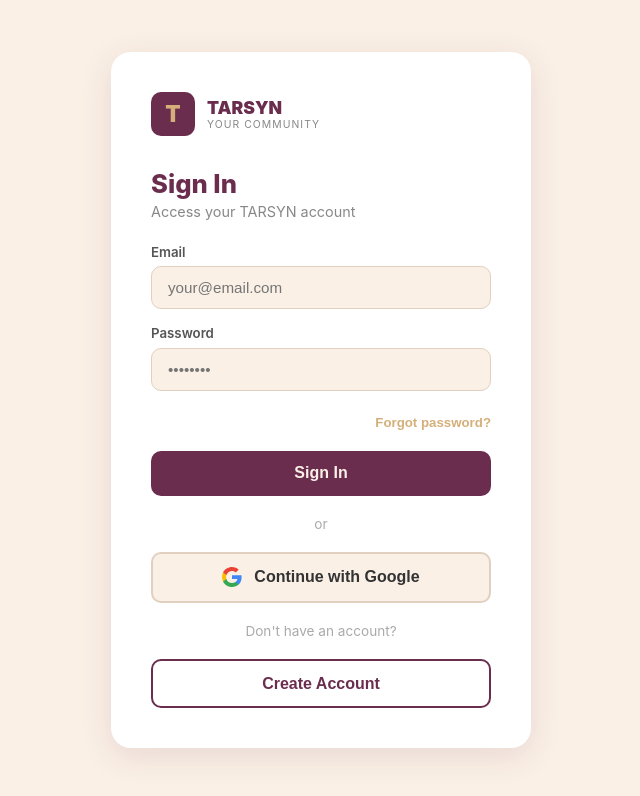
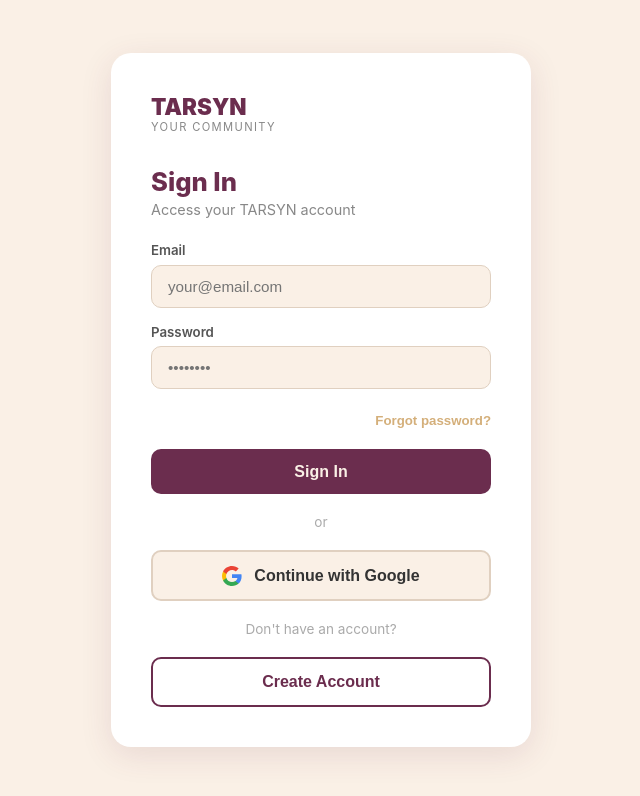
Before and after one commit to Rachelejr/tarsyn-app, a Next.js app: page /login in a window 1280 px wide. Shown: the top 796 px of the page, without its empty margins (319-959 px from the left). Built offline with nearby package versions, Linux system fonts and the light colour scheme.

Commit message:
Clean login - no T icon, 2FA email

```diff
--- a/src/app/login/page.tsx
+++ b/src/app/login/page.tsx
@@ -17,7 +17,6 @@ export default function LoginPage() {
   const [userId, setUserId] = useState('');
   const [userEmail, setUserEmail] = useState('');
   const [resendMsg, setResendMsg] = useState('');
-  const [otpDisplay, setOtpDisplay] = useState('');
 
   const redirectByRole = async (uid: string, uEmail: string) => {
     const mq = query(collection(db, 'members'), where('email', '==', uEmail));
@@ -36,7 +35,6 @@ export default function LoginPage() {
     const otp = generateOTP();
     const expires = Date.now() + 10 * 60 * 1000;
     await setDoc(doc(db, 'otp_codes', uid), { otp, expires, email: uEmail });
-    setOtpDisplay(otp);
     try {
       await fetch('/api/auth/send-2fa', {
         method: 'POST',
@@ -137,41 +135,10 @@ export default function LoginPage() {
     }
   };
 
-  const pageStyle: React.CSSProperties = {
-    minHeight: '100vh',
-    background: '#FAF0E6',
-    display: 'flex',
-    alignItems: 'center',
-    justifyContent: 'center',
-    padding: '1rem',
-    fontFamily: 'Inter, sans-serif',
-  };
-
-  const cardStyle: React.CSSProperties = {
-    background: '#fff',
-    borderRadius: '20px',
-    padding: '2.5rem',
-    width: '100%',
-    maxWidth: '420px',
-    boxShadow: '0 8px 32px rgba(107,45,78,0.12)',
-  };
-
-  const inputStyle: React.CSSProperties = {
-    width: '100%',
-    padding: '0.75rem 1rem',
-    border: '1.5px solid #E0D0C0',
-    borderRadius: '10px',
-    fontSize: '0.95rem',
-    background: '#FAF0E6',
-    color: '#333',
-    outline: 'none',
-    boxSizing: 'border-box',
-  };
-
   if (step === '2fa') {
     return (
-      <div style={pageStyle}>
-        <div style={{ ...cardStyle, textAlign: 'center' }}>
+      <div style={{ minHeight: '100vh', background: '#FAF0E6', display: 'flex', alignItems: 'center', justifyContent: 'center', padding: '1rem', fontFamily: 'Inter, sans-serif' }}>
+        <div style={{ background: '#fff', borderRadius: '20px', padding: '2.5rem', width: '100%', maxWidth: '420px', boxShadow: '0 8px 32px rgba(107,45,78,0.12)', textAlign: 'center' }}>
           <div style={{ fontSize: '3rem', marginBottom: '1rem' }}>
             {String.fromCodePoint(0x1F510)}
           </div>
@@ -181,14 +148,9 @@ export default function LoginPage() {
           <p style={{ color: '#888', fontSize: '0.9rem', margin: '0 0 0.25rem' }}>
             A 6-digit code was sent to
           </p>
-          <p style={{ color: '#6B2D4E', fontWeight: 700, margin: '0 0 1rem' }}>{userEmail}</p>
-
-          {otpDisplay && (
-            <div style={{ background: '#FFF8E7', border: '1px solid #D4AF7A', borderRadius: '10px', padding: '0.75rem', marginBottom: '1rem' }}>
-              <p style={{ margin: 0, fontSize: '0.82rem', color: '#888' }}>Your code (use if email not received)</p>
-              <p style={{ margin: '0.25rem 0 0', fontSize: '1.6rem', fontWeight: 900, color: '#6B2D4E', letterSpacing: '0.3em' }}>{otpDisplay}</p>
-            </div>
-          )}
+          <p style={{ color: '#6B2D4E', fontWeight: 700, margin: '0 0 1.5rem' }}>
+            {userEmail}
+          </p>
 
           {error && (
             <div style={{ background: '#F8D7DA', color: '#721C24', border: '1px solid #F5C6CB', borderRadius: '8px', padding: '0.75rem', fontSize: '0.88rem', marginBottom: '1rem' }}>
@@ -232,11 +194,14 @@ export default function LoginPage() {
             {loading ? 'Verifying...' : 'Verify & Sign In'}
           </button>
 
-          <button onClick={handleResend} style={{ background: 'none', border: 'none', color: '#D4AF7A', fontWeight: 600, cursor: 'pointer', fontSize: '0.88rem', marginBottom: '0.5rem', display: 'block', width: '100%' }}>
+          <button
+            onClick={handleResend}
+            style={{ background: 'none', border: 'none', color: '#D4AF7A', fontWeight: 600, cursor: 'pointer', fontSize: '0.88rem', marginBottom: '0.5rem', display: 'block', width: '100%' }}
+          >
             Resend code
           </button>
           <button
-            onClick={() => { setStep('login'); setCode(['', '', '', '', '', '']); setError(''); setOtpDisplay(''); }}
+            onClick={() => { setStep('login'); setCode(['', '', '', '', '', '']); setError(''); }}
             style={{ background: 'none', border: 'none', color: '#888', cursor: 'pointer', fontSize: '0.85rem' }}
           >
             Back to login
@@ -247,16 +212,12 @@ export default function LoginPage() {
   }
 
   return (
-    <div style={pageStyle}>
-      <div style={cardStyle}>
-        <div style={{ display: 'flex', alignItems: 'center', gap: '0.75rem', marginBottom: '2rem' }}>
-          <div style={{ width: '44px', height: '44px', background: '#6B2D4E', color: '#D4AF7A', borderRadius: '10px', display: 'flex', alignItems: 'center', justifyContent: 'center', fontWeight: 900, fontSize: '1.4rem' }}>
-            T
-          </div>
-          <div>
-            <p style={{ margin: 0, fontWeight: 900, fontSize: '1.1rem', color: '#6B2D4E' }}>TARSYN</p>
-            <p style={{ margin: 0, fontSize: '0.65rem', color: '#888', letterSpacing: '0.1em' }}>YOUR COMMUNITY</p>
-          </div>
+    <div style={{ minHeight: '100vh', background: '#FAF0E6', display: 'flex', alignItems: 'center', justifyContent: 'center', padding: '1rem', fontFamily: 'Inter, sans-serif' }}>
+      <div style={{ background: '#fff', borderRadius: '20px', padding: '2.5rem', width: '100%', maxWidth: '420px', boxShadow: '0 8px 32px rgba(107,45,78,0.12)' }}>
+
+        <div style={{ marginBottom: '2rem' }}>
+          <p style={{ margin: 0, fontWeight: 900, fontSize: '1.4rem', color: '#6B2D4E' }}>TARSYN</p>
+          <p style={{ margin: 0, fontSize: '0.7rem', color: '#888', letterSpacing: '0.12em' }}>YOUR COMMUNITY</p>
         </div>
 
         <h1 style={{ fontSize: '1.6rem', fontWeight: 800, color: '#6B2D4E', margin: '0 0 0.25rem' }}>Sign In</h1>
@@ -271,25 +232,51 @@ export default function LoginPage() {
         <form onSubmit={handleLogin}>
           <div style={{ marginBottom: '1rem' }}>
             <label style={{ display: 'block', fontSize: '0.83rem', fontWeight: 600, color: '#555', marginBottom: '0.4rem' }}>Email</label>
-            <input style={inputStyle} type="email" placeholder="your@email.com" value={email} onChange={e => setEmail(e.target.value)} required />
+            <input
+              style={{ width: '100%', padding: '0.75rem 1rem', border: '1.5px solid #E0D0C0', borderRadius: '10px', fontSize: '0.95rem', background: '#FAF0E6', color: '#333', outline: 'none', boxSizing: 'border-box' }}
+              type="email"
+              placeholder="your@email.com"
+              value={email}
+              onChange={e => setEmail(e.target.value)}
+              required
+            />
           </div>
           <div style={{ marginBottom: '1.25rem' }}>
             <label style={{ display: 'block', fontSize: '0.83rem', fontWeight: 600, color: '#555', marginBottom: '0.4rem' }}>Password</label>
-            <input style={inputStyle} type="password" placeholder="••••••••" value={password} onChange={e => setPassword(e.target.value)} required />
+            <input
+              style={{ width: '100%', padding: '0.75rem 1rem', border: '1.5px solid #E0D0C0', borderRadius: '10px', fontSize: '0.95rem', background: '#FAF0E6', color: '#333', outline: 'none', boxSizing: 'border-box' }}
+              type="password"
+              placeholder="••••••••"
+              value={password}
+              onChange={e => setPassword(e.target.value)}
+              required
+            />
           </div>
           <div style={{ textAlign: 'right', marginBottom: '1.25rem' }}>
-            <button type="button" style={{ background: 'none', border: 'none', color: '#D4AF7A', fontSize: '0.83rem', fontWeight: 600, cursor: 'pointer' }} onClick={() => router.push('/forgot-password')}>
+            <button
+              type="button"
+              style={{ background: 'none', border: 'none', color: '#D4AF7A', fontSize: '0.83rem', fontWeight: 600, cursor: 'pointer' }}
+              onClick={() => router.push('/forgot-password')}
+            >
               Forgot password?
             </button>
           </div>
-          <button type="submit" disabled={loading} style={{ width: '100%', padding: '0.85rem', background: '#6B2D4E', color: '#FAF0E6', border: 'none', borderRadius: '10px', fontSize: '1rem', fontWeight: 700, cursor: 'pointer', opacity: loading ? 0.7 : 1 }}>
+          <button
+            type="submit"
+            disabled={loading}
+            style={{ width: '100%', padding: '0.85rem', background: '#6B2D4E', color: '#FAF0E6', border: 'none', borderRadius: '10px', fontSize: '1rem', fontWeight: 700, cursor: 'pointer', opacity: loading ? 0.7 : 1 }}
+          >
             {loading ? 'Signing in...' : 'Sign In'}
           </button>
         </form>
 
         <div style={{ textAlign: 'center', margin: '1.25rem 0', color: '#aaa', fontSize: '0.85rem' }}>or</div>
 
-        <button onClick={handleGoogle} disabled={loading} style={{ width: '100%', padding: '0.85rem', background: '#FAF0E6', color: '#333', border: '2px solid #E0D0C0', borderRadius: '10px', fontSize: '1rem', fontWeight: 600, cursor: 'pointer', display: 'flex', alignItems: 'center', justifyContent: 'center', gap: '0.75rem' }}>
+        <button
+          onClick={handleGoogle}
+          disabled={loading}
+          style={{ width: '100%', padding: '0.85rem', background: '#FAF0E6', color: '#333', border: '2px solid #E0D0C0', borderRadius: '10px', fontSize: '1rem', fontWeight: 600, cursor: 'pointer', display: 'flex', alignItems: 'center', justifyContent: 'center', gap: '0.75rem' }}
+        >
           <svg width="20" height="20" viewBox="0 0 18 18">
             <path fill="#4285F4" d="M17.64 9.2c0-.637-.057-1.251-.164-1.84H9v3.481h4.844c-.209 1.125-.843 2.078-1.796 2.717v2.258h2.908c1.702-1.567 2.684-3.874 2.684-6.615z" />
             <path fill="#34A853" d="M9 18c2.43 0 4.467-.806 5.956-2.184l-2.908-2.258c-.806.54-1.837.86-3.048.86-2.344 0-4.328-1.584-5.036-3.711H.957v2.332C2.438 15.983 5.482 18 9 18z" />
@@ -302,7 +289,10 @@ export default function LoginPage() {
         <div style={{ textAlign: 'center', margin: '1.25rem 0', color: '#aaa', fontSize: '0.85rem' }}>
           Don't have an account?
         </div>
-        <button onClick={() => router.push('/register')} style={{ width: '100%', padding: '0.85rem', background: 'transparent', color: '#6B2D4E', border: '2px solid #6B2D4E', borderRadius: '10px', fontSize: '1rem', fontWeight: 700, cursor: 'pointer' }}>
+        <button
+          onClick={() => router.push('/register')}
+          style={{ width: '100%', padding: '0.85rem', background: 'transparent', color: '#6B2D4E', border: '2px solid #6B2D4E', borderRadius: '10px', fontSize: '1rem', fontWeight: 700, cursor: 'pointer' }}
+        >
           Create Account
         </button>
       </div>
```
